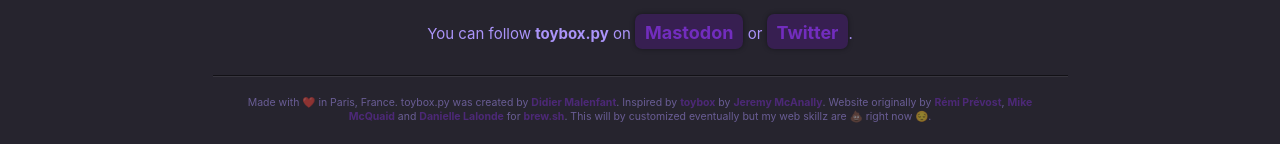
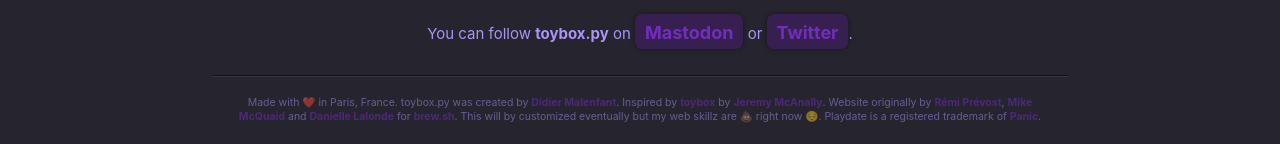
Before and after one commit to toyboxpy/toyboxpy.io, a Jekyll site: the page built from index.html, in a window 1280 px wide. Shown: the part 1225-1369 px from the top of the page. Built offline with Jekyll 4.4.1, drawn with Linux system fonts in a browser that asks for light colours; comment, search, counter and statistics services are not loaded.

Commit message:
Added a Panic trademark statement

```diff
--- a/_data/locales/en.yml
+++ b/_data/locales/en.yml
@@ -15,4 +15,4 @@ en:
       sociallinks: You can follow <b>toybox.py</b> on <a rel="me" href="https://mastodon.social/@toyboxpy">Mastodon</a> or <a href="https://twitter.com/toyboxpy">Twitter</a>.
     foot:
       code: Made with ❤️ in Paris, France. toybox.py was created by <a href="https://github.com/DidierMalenfant">Didier Malenfant</a>. Inspired by <a href="https://github.com/jm/toybox">toybox</a> by <a href="https://github.com/jm">Jeremy McAnally</a>.
-      page: Website originally by <a href="https://exomel.com/">Rémi Prévost</a>, <a href="https://mikemcquaid.com">Mike McQuaid</a> and <a href="https://cargocollective.com/danilalo">Danielle Lalonde</a> for <a ref="https://brew.sh">brew.sh</a>. This will by customized eventually but my web skillz are 💩 right now 😔.
+      page: Website originally by <a href="https://exomel.com/">Rémi Prévost</a>, <a href="https://mikemcquaid.com">Mike McQuaid</a> and <a href="https://cargocollective.com/danilalo">Danielle Lalonde</a> for <a ref="https://brew.sh">brew.sh</a>. This will by customized eventually but my web skillz are 💩 right now 😔. Playdate is a registered trademark of <a href="https://panic.com">Panic</a>.
```
